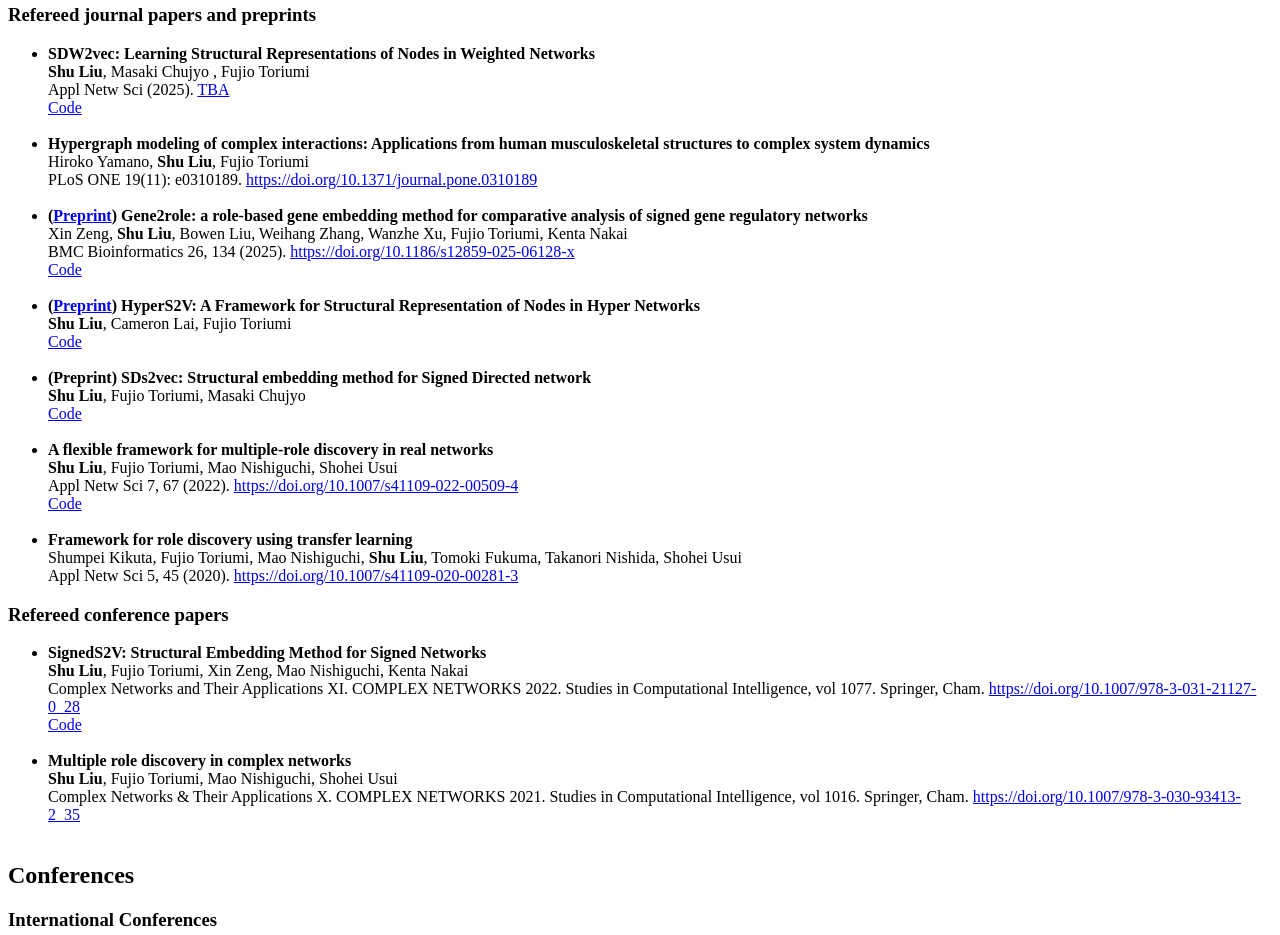
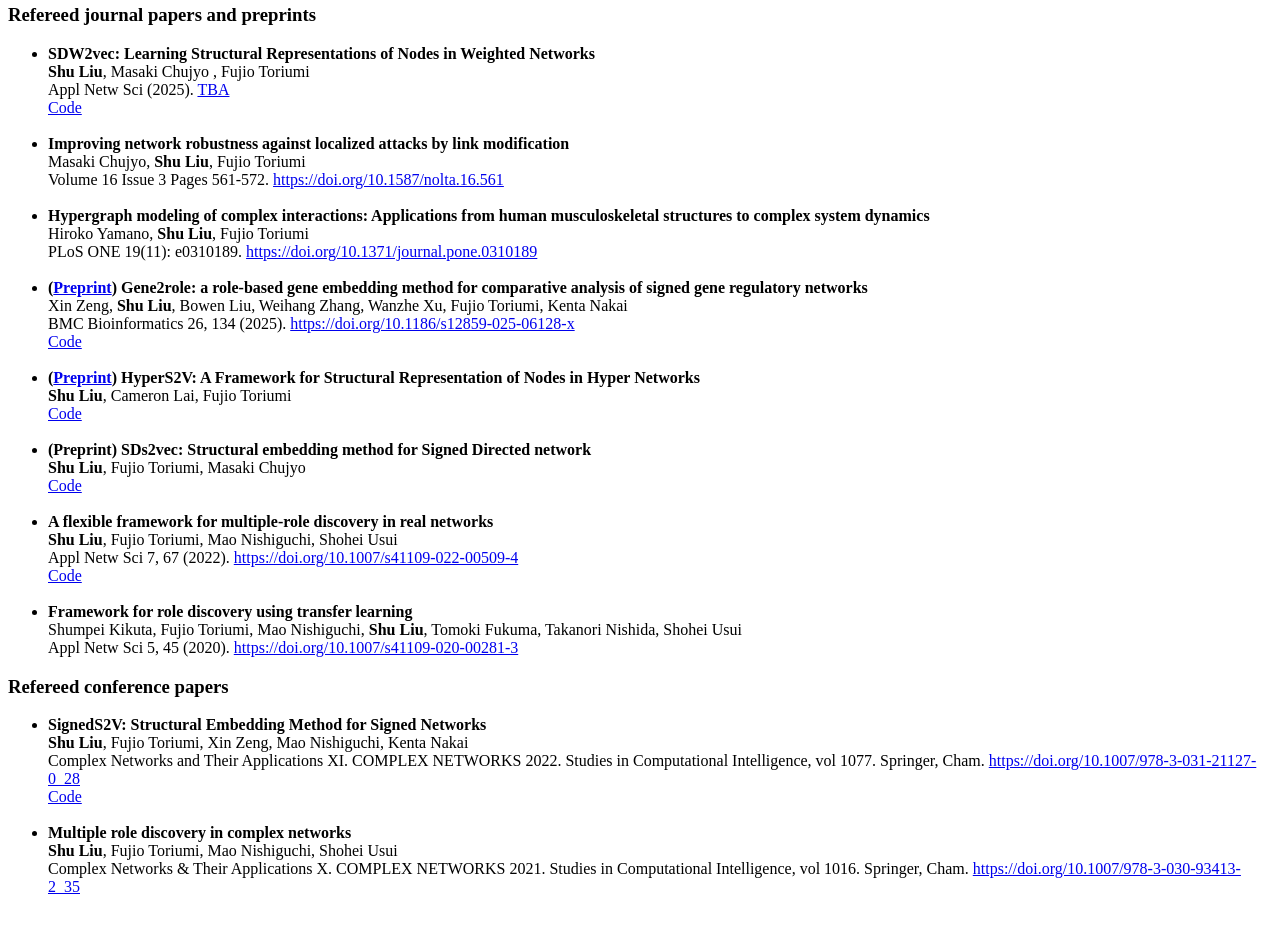
Before and after one commit to liushu2019/shuliu.github.io, a plain HTML site: page index.html in a window 1280 px wide. Shown: the part 900-1835 px from the top of the page. Drawn offline with Linux system fonts and the light colour scheme.

Commit message:
Update index.html

```diff
--- a/index.html
+++ b/index.html
@@ -78,6 +78,11 @@
 , Fujio Toriumi<br>
           Appl Netw Sci (2025). <a href="TBA">TBA </a><br><a href="https://github.com/liushu2019/SDW2vec">Code</a>
 </li><br>
+        <li><b>Improving network robustness against localized attacks by link modification</b> <br>
+          Masaki Chujyo, <b>Shu Liu</b>, Fujio Toriumi<br>
+          Volume 16 Issue 3 Pages 561-572. <a href="https://doi.org/10.1587/nolta.16.561">https://doi.org/10.1587/nolta.16.561</a><br>
+        </li>
+        <br>
         <li><b>Hypergraph modeling of complex interactions: Applications from human musculoskeletal structures to complex system dynamics</b> <br>
           Hiroko Yamano, <b>Shu Liu</b>, Fujio Toriumi<br>
           PLoS ONE 19(11): e0310189. <a href="https://doi.org/10.1371/journal.pone.0310189">https://doi.org/10.1371/journal.pone.0310189</a><br>
```
